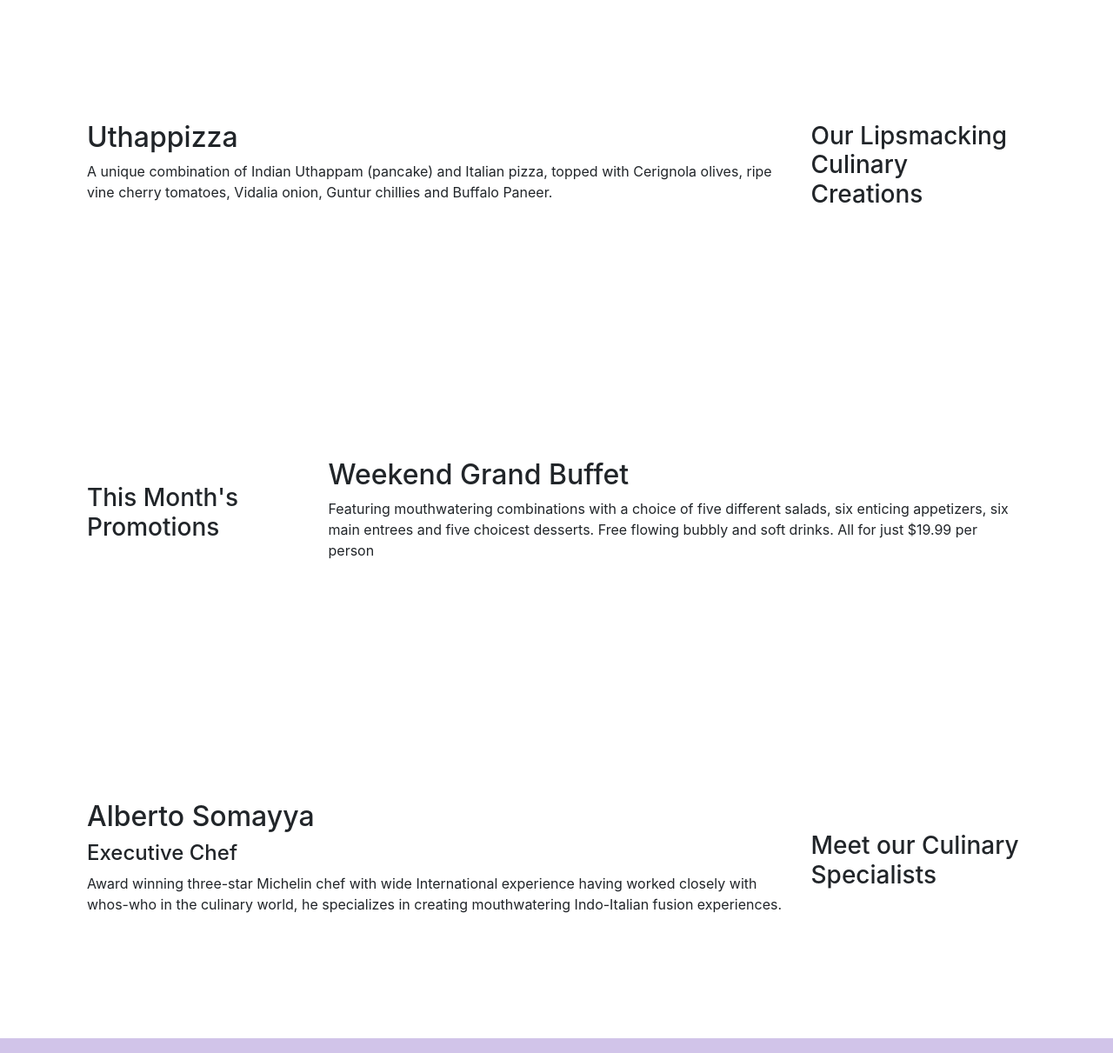
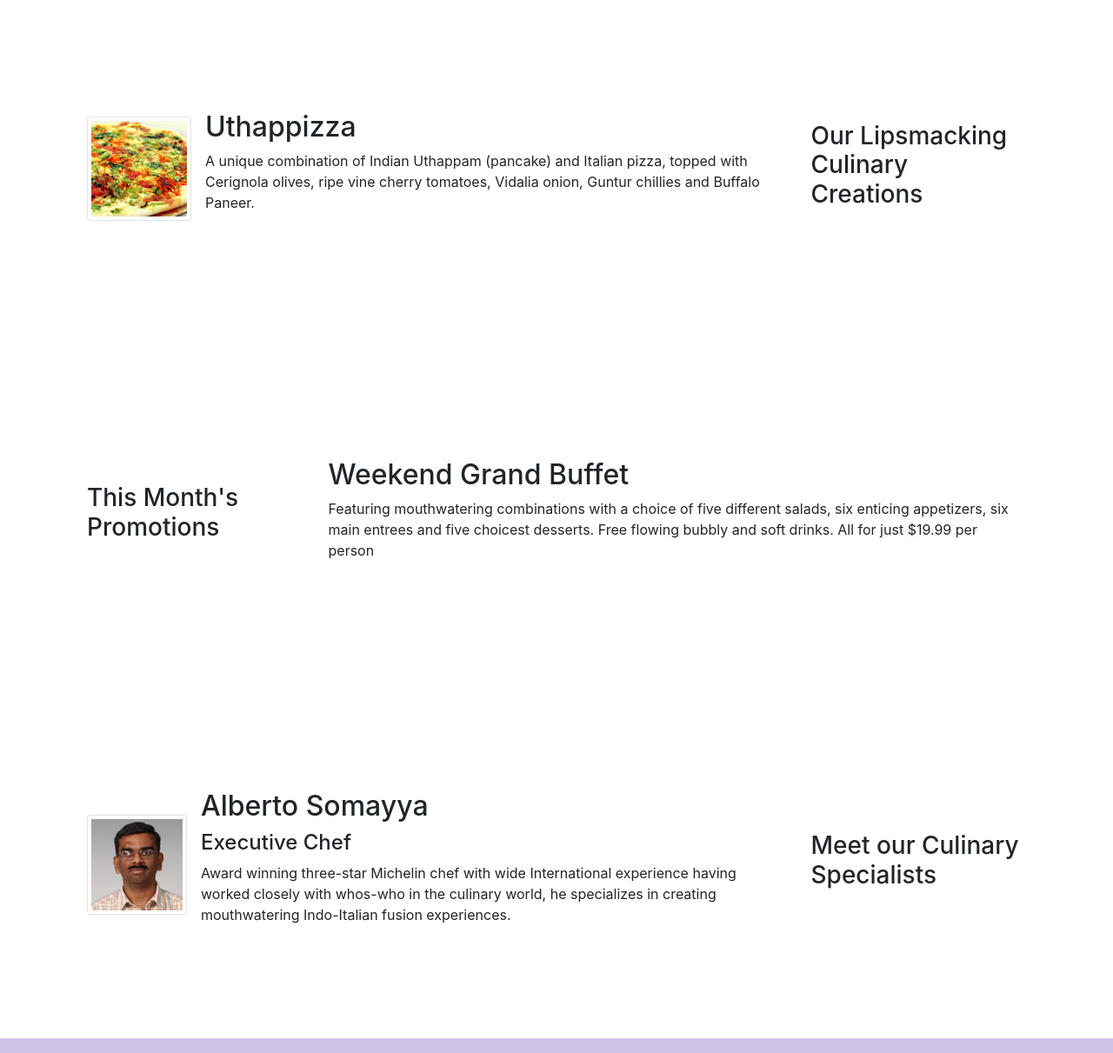
Before and after one commit to KShehzadi/FrontEndWebUIFrameworksAndTools--Bootstrap4, a website: page Week 2/index.html in a window 1280 px wide. Shown: the part 340-1551 px from the top of the page at 87% size. Drawn offline with nearby package versions, Linux system fonts and the light colour scheme.

Commit message:
week 2 images added

```diff
--- a/Week 2/index.html
+++ b/Week 2/index.html
@@ -24,7 +24,7 @@
            <button class="navbar-toggler" type="button" data-toggle="collapse" data-target="#Navbar">
                <span class="navbar-toggler-icon"></span>
            </button>
-           <a class="navbar-brand mr-auto" href="#">Ristorante Con Fusion</a>
+           <a class="navbar-brand mr-auto" href="#"><img src="img/logo.png" height="30" width="41"></a>
            <div class="collapse navbar-collapse" id="Navbar">
                 <ul class="navbar-nav mr-auto">
                     <li class="nav-item active"><a class="nav-link" href="#"><span class="fa fa-home"></span> Home</a></li>
@@ -56,8 +56,13 @@
                 <h3>Our Lipsmacking Culinary Creations</h3>
             </div>
             <div class="col col-sm order-sm-first col-md">
-                <h2>Uthappizza</h2>
-                <p>A unique combination of Indian Uthappam (pancake) and Italian pizza, topped with Cerignola olives, ripe vine cherry tomatoes, Vidalia onion, Guntur chillies and Buffalo Paneer.</p>
+                <div class="media">
+                    <img class="d-flex mr-3 img-thumbnail align-self-center" src="img/uthappizza.png" alt="uthappizza">
+                    <div class="media-body">
+                        <h2 class="mt-0">Uthappizza</h2>
+                        <p  class="d-none d-sm-block">A unique combination of Indian Uthappam (pancake) and Italian pizza, topped with Cerignola olives, ripe vine cherry tomatoes, Vidalia onion, Guntur chillies and Buffalo Paneer.</p>
+                    </div>
+                </div>
             </div>
         </div>
 
@@ -68,7 +73,7 @@
             </div>
             <div class="col col-sm col-md">
                 <h2>Weekend Grand Buffet</h2>
-                <p>Featuring mouthwatering combinations with a choice of five different salads, six enticing appetizers, six main entrees and five choicest desserts. Free flowing bubbly and soft drinks. All for just $19.99 per person </p>
+                <p class="d-none d-sm-block">Featuring mouthwatering combinations with a choice of five different salads, six enticing appetizers, six main entrees and five choicest desserts. Free flowing bubbly and soft drinks. All for just $19.99 per person </p>
             </div>
         </div>
 
@@ -77,9 +82,14 @@
                 <h3>Meet our Culinary Specialists</h3>
             </div>
             <div class="col col-sm order-sm-first col-md">
-                <h2>Alberto Somayya</h2>
-                <h4>Executive Chef</h4>
-                <p>Award winning three-star Michelin chef with wide International experience having worked closely with whos-who in the culinary world, he specializes in creating mouthwatering Indo-Italian fusion experiences. </p>
+                <div class="media">
+                    <img class="d-flex mr-3 img-thumbnail align-self-center" src="img/alberto.png" alt="alberto">
+                    <div class="media-body">
+                        <h2>Alberto Somayya</h2>
+                        <h4>Executive Chef</h4>
+                        <p class="d-none d-sm-block">Award winning three-star Michelin chef with wide International experience having worked closely with whos-who in the culinary world, he specializes in creating mouthwatering Indo-Italian fusion experiences. </p>
+                    </div>
+                </div>
             </div>
         </div>
     </div>
```
Also changed, not shown: Week 2/aboutus.html (+1 -1 lines), Week 2/contactus.html (+1 -1 lines).
